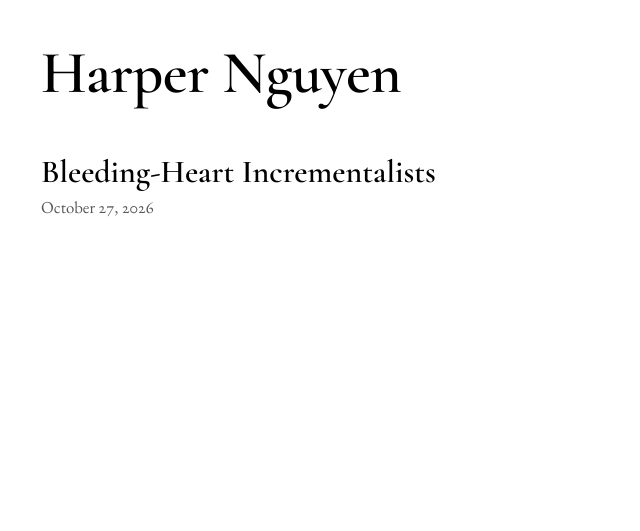
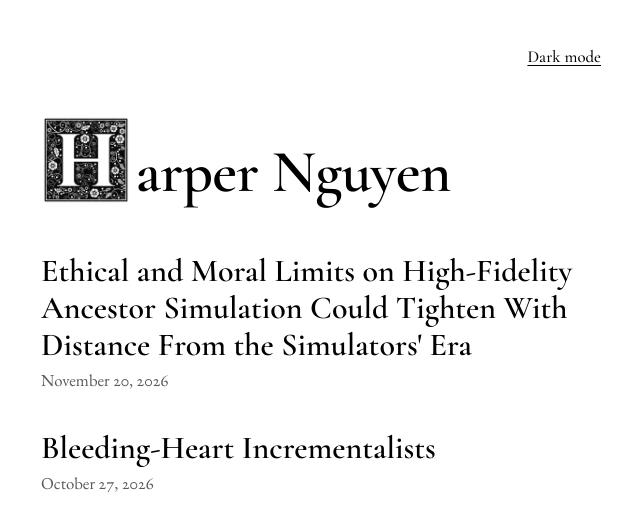
Before and after one commit to landvaluetaxfan/chereamie, a Jekyll site: the page built from index.md, in a window 1280 px wide. Shown: the top 531 px of the page, without its empty margins (319-959 px from the left). Built offline with Jekyll 4.4.1, drawn with Linux system fonts in a browser that asks for light colours.

Commit message:
Add files via upload

```diff
--- a/_config.yml
+++ b/_config.yml
@@ -8,7 +8,12 @@ kramdown:
 exclude:
   - README.md
 
+# The ornamental H in the site name (home page title and the link at the top of posts).
+# Remove these two lines to show the name as plain text.
+name_initial: /assets/initials/h-square-light.png
+name_initial_dark: /assets/initials/h-square-dark.png
+
 # Opening initials are plain images in assets/initials/. To make a new one, pick an
-# initial at https://initialis.azlen.me, Download, and use the 600 px transparent PNG
+# initial at https://initialis.azlen.me, Download, and use the transparent PNG
 # (for dark mode, set its inks to white and download again). Then set
 # initial_image (and optionally initial_image_dark) in the post's front matter.
--- /dev/null
+++ b/_includes/name.html
@@ -0,0 +1,5 @@
+{% comment %}
+  Prints the site title. If name_initial is set in _config.yml, its first
+  letter is drawn as the ornamental initial instead. The surrounding link or
+  heading carries aria-label with the full name so screen readers read it whole.
+{% endcomment %}{% if site.name_initial %}<span class="name-initial" aria-hidden="true">{% if site.name_initial_dark %}<img class="ink-light" src="{{ site.name_initial | relative_url }}" alt=""><img class="ink-dark" src="{{ site.name_initial_dark | relative_url }}" alt="">{% else %}<img src="{{ site.name_initial | relative_url }}" alt="">{% endif %}</span><span aria-hidden="true">{{ site.title | slice: 1, 200 }}</span>{% else %}{{ site.title }}{% endif %}
--- a/_layouts/default.html
+++ b/_layouts/default.html
@@ -5,6 +5,13 @@
   <meta name="viewport" content="width=device-width, initial-scale=1">
   <title>{% if page.url == "/" %}{{ site.title }}{% else %}{{ page.title }} | {{ site.title }}{% endif %}</title>
   <meta name="description" content="{{ page.description | default: site.description }}">
+  <script>
+    // Apply a saved light/dark choice before the page paints.
+    try {
+      var saved = localStorage.getItem('theme');
+      if (saved === 'light' || saved === 'dark') document.documentElement.setAttribute('data-theme', saved);
+    } catch (e) {}
+  </script>
   <link rel="preconnect" href="https://fonts.googleapis.com">
   <link rel="preconnect" href="https://fonts.gstatic.com" crossorigin>
   <link href="https://fonts.googleapis.com/css2?family=Cormorant+Garamond:ital,wght@0,500;0,600;0,700;1,500&family=EB+Garamond:ital,wght@0,400;0,500;1,400&display=swap" rel="stylesheet">
@@ -12,14 +19,39 @@
 </head>
 <body>
   <div class="wrap">
-    {% unless page.url == "/" %}
-    <header class="site-header">
-      <a class="site-title" href="{{ '/' | relative_url }}">{{ site.title }}</a>
+    <header class="site-header{% if page.url == '/' %} on-home{% endif %}">
+      {% unless page.url == "/" %}
+      <a class="site-title" href="{{ '/' | relative_url }}" aria-label="{{ site.title }}">{% include name.html %}</a>
+      {% endunless %}
+      <button type="button" class="theme-toggle" id="theme-toggle" hidden>Dark mode</button>
     </header>
-    {% endunless %}
     <main>
       {{ content }}
     </main>
   </div>
+  <script>
+    (function () {
+      var root = document.documentElement;
+      var btn = document.getElementById('theme-toggle');
+      var system = window.matchMedia('(prefers-color-scheme: dark)');
+      function current() {
+        return root.getAttribute('data-theme') || (system.matches ? 'dark' : 'light');
+      }
+      function label() {
+        var next = current() === 'dark' ? 'light' : 'dark';
+        btn.textContent = next === 'light' ? 'Light mode' : 'Dark mode';
+        btn.setAttribute('aria-label', 'Switch to ' + next + ' mode');
+      }
+      btn.addEventListener('click', function () {
+        var next = current() === 'dark' ? 'light' : 'dark';
+        root.setAttribute('data-theme', next);
+        try { localStorage.setItem('theme', next); } catch (e) {}
+        label();
+      });
+      if (system.addEventListener) system.addEventListener('change', label);
+      label();
+      btn.hidden = false;
+    })();
+  </script>
 </body>
 </html>
--- /dev/null
+++ b/_posts/2026-11-20-ancestor-simulation-limits.md
@@ -0,0 +1,22 @@
+---
+layout: post
+title: Ethical and Moral Limits on High-Fidelity Ancestor Simulation Could Tighten With Distance From the Simulators' Era
+description: Why an ethically constrained descendant civilization might be more willing to simulate eras close to its own, and what that implies about whether we are simulated.
+initial_image: /assets/initials/a-square-2-light.png
+initial_image_dark: /assets/initials/a-square-2-dark.png
+---
+A technologically advanced descendant civilization capable of simulating a world like ours in sufficient detail (i.e. subjective experience and capability to experience pain and suffering in a manner similar or functionally identical to us) would, more likely than not, place ethical and moral limits on doing so (whether institutional or otherwise), and those limits or possible objectionability could potentially increase the further the simulated era is from the simulators' own.
+
+Imagine a hypothetical where our own civilization is given only the capability to run high-fidelity simulations far beyond current capabilities, enough so that we could run whole-brain simulations with physiological and subjective experience similar to or functionally identical to ours. Intense debate and institutional caution would follow, as has been shown to occur with debates around embryo research and, more recently, the possible moral status of large language models. If we suppose the technology could only simulate a period far enough back to be significantly divorced from the present, such as 1,000 or 2,000 years ago, then institutions and philosophers could potentially object on the simple assertion that the simulation would create unnecessary pain and suffering.
+
+However, suffering alone would not be the sole consideration; the present day contains a great deal of nonconsensual and unnecessary suffering. Most people would not say that the formation of the universe was worse than nothing at all, even though the universe contains a great deal of suffering and nothing contains none. That intuition is about a world that already exists, and a civilization deciding whether to create a simulated one faces a harder choice, since it would be responsible for the suffering it brings about.
+
+A civilization considering a simulation would therefore weigh a second factor: how far the simulated conditions fall below its own standard of living. A sufficiently high-fidelity simulation of a distant past could reproduce or produce individuals with subjective experience and thus, the capacity to experience scarcity, disease, and violence that would increase in relative objectionability as the time between the simulator’s present and the simulated past increases. Most present-day individuals, if asked whether they would run a fully conscious simulation of distant eras featuring significant suffering (such as say, Plague-Era Europe), would probably have some degree of ethical and moral considerations and might hesitate or refuse; however, they would likely hesitate or object less over a period closer to their own.
+
+A sufficiently advanced civilization could therefore weigh population-ethical thresholds; if its own floor for standard of living is far higher than ours, a simulation of our era would contain a large amount of suffering below the threshold that it would consider acceptable. A simulation of an era closer to theirs, that potentially could be closer in similar material abundance and similar ability to prevent suffering, would be easier to justify. Permissibility would then vary with the distance between the simulated era and the simulating one.
+
+This is hard to weigh against other considerations when estimating whether one is in a simulation, but it could be included. If ethical constraints shape which simulations end up getting run, the simulated observers who exist could potentially cluster in eras close or closer than otherwise to the simulators' own, and in worlds with a reasonable floor of living and comfort; this could also coincide with aforementioned ethical and moral limits pushing a hypothetical descendant civilization towards avoiding partial simulations that focus on times of crisis or historical importance which may contain more suffering. Our world contains large amounts of severe suffering, which counts as potential evidence against being in an ancestor simulation[^bostrom] run by an ethically constrained descendant civilization.
+
+This conclusion, evidently, only really applies to simulators whose ethics have developed roughly in the direction ours have (i.e. fairness, harm reduction, individual consent, and other relevant ideals), toward counting the suffering of simulated people and raising the floor below which they find it unacceptable. A civilization with no such constraint, or with values unlike ours, would face none of these limits.
+
+[^bostrom]: Nick Bostrom, "Are You Living in a Computer Simulation?" *Philosophical Quarterly* 53, no. 211 (2003): 243–255. <https://simulation-argument.com/simulation.pdf>
--- a/assets/style.css
+++ b/assets/style.css
@@ -4,15 +4,34 @@
   --muted: #595959;
   --display: 'Cormorant Garamond', 'Times New Roman', serif;
   --text: 'EB Garamond', 'Cormorant Garamond', Georgia, 'Times New Roman', serif;
+  color-scheme: light;
 }
 
+/* Dark follows the system unless the reader picked light with the toggle... */
 @media (prefers-color-scheme: dark) {
-  :root {
+  :root:not([data-theme="light"]) {
     --bg: #000000;
     --fg: #ffffff;
     --muted: #a6a6a6;
+    color-scheme: dark;
   }
 }
+/* ...and applies whenever the reader picked dark. */
+:root[data-theme="dark"] {
+  --bg: #000000;
+  --fg: #ffffff;
+  --muted: #a6a6a6;
+  color-scheme: dark;
+}
+
+/* Images drawn in black ink for light mode and white ink for dark mode */
+.ink-dark { display: none !important; }
+@media (prefers-color-scheme: dark) {
+  :root:not([data-theme="light"]) .ink-light { display: none !important; }
+  :root:not([data-theme="light"]) .ink-dark { display: block !important; }
+}
+:root[data-theme="dark"] .ink-light { display: none !important; }
+:root[data-theme="dark"] .ink-dark { display: block !important; }
 
 *, *::before, *::after { box-sizing: border-box; }
 
@@ -36,15 +55,49 @@ body {
   padding: 2.5rem 1.5rem 6rem;
 }
 
-.site-header { margin-bottom: 4.5rem; }
+.site-header {
+  display: flex;
+  align-items: center;
+  justify-content: space-between;
+  gap: 1rem;
+  margin-bottom: 4.5rem;
+}
+.site-header.on-home { justify-content: flex-end; margin-bottom: 2.5rem; }
 
 .site-title {
+  display: inline-flex;
+  align-items: flex-end;
   font-family: var(--display);
-  font-size: 1.35rem;
+  font-size: 1.5rem;
   font-weight: 600;
+  line-height: 1;
   color: inherit;
   text-decoration: none;
 }
+
+.theme-toggle {
+  font: inherit;
+  font-family: var(--display);
+  font-size: 1.05rem;
+  font-weight: 500;
+  color: var(--fg);
+  background: none;
+  border: 0;
+  padding: 0.25rem 0;
+  cursor: pointer;
+  text-decoration: underline;
+  text-decoration-thickness: 1px;
+  text-underline-offset: 0.18em;
+}
+.theme-toggle:hover { text-decoration-thickness: 2px; }
+.theme-toggle:focus-visible { outline: 2px solid var(--fg); outline-offset: 3px; }
+
+/* The ornamental first letter of the site name */
+.name-initial { display: inline-block; flex: none; }
+.name-initial img { display: block; width: 100%; height: 100%; }
+.site-title .name-initial { width: 1.75em; height: 1.75em; margin-right: 0.12em; }
+.home-title { display: flex; align-items: flex-end; }
+.home-title .name-initial { width: 1.5em; height: 1.5em; margin-right: 0.08em; }
 
 a {
   color: inherit;
@@ -67,6 +120,9 @@ h1 {
   margin: 0 0 0.75rem;
   text-wrap: balance;
 }
+
+/* Titles over about 60 characters set smaller so they do not fill the screen */
+h1.long-title { font-size: clamp(2rem, 5.5vw, 2.7rem); line-height: 1.15; }
 
 .subtitle {
   font-family: var(--display);
@@ -186,6 +242,7 @@ sup a.footnote {
   width: 128px;
   height: 128px;
 }
+.initial { margin-top: 0.4rem; }
 .dropcap.has-initial > p:first-of-type::first-letter {
   float: none;
   font-size: 0;
--- a/index.md
+++ b/index.md
@@ -2,7 +2,7 @@
 layout: default
 title: Harper Nguyen
 ---
-<h1 class="home-title">Harper Nguyen</h1>
+<h1 class="home-title" aria-label="{{ site.title }}">{% include name.html %}</h1>
 
 <ul class="post-list">
 {% for post in site.posts %}
```
Also changed, not shown: _layouts/post.html (+5 -6 lines), _posts/2026-10-27-bleeding-heart-incrementalists.md (+2 -2 lines), assets/initials/a-square-1-dark.png (added), assets/initials/a-square-1-light.png (added), assets/initials/a-square-2-dark.png (added), assets/initials/a-square-2-light.png (added), assets/initials/h-square-dark.png (added), assets/initials/h-square-light.png (added).
